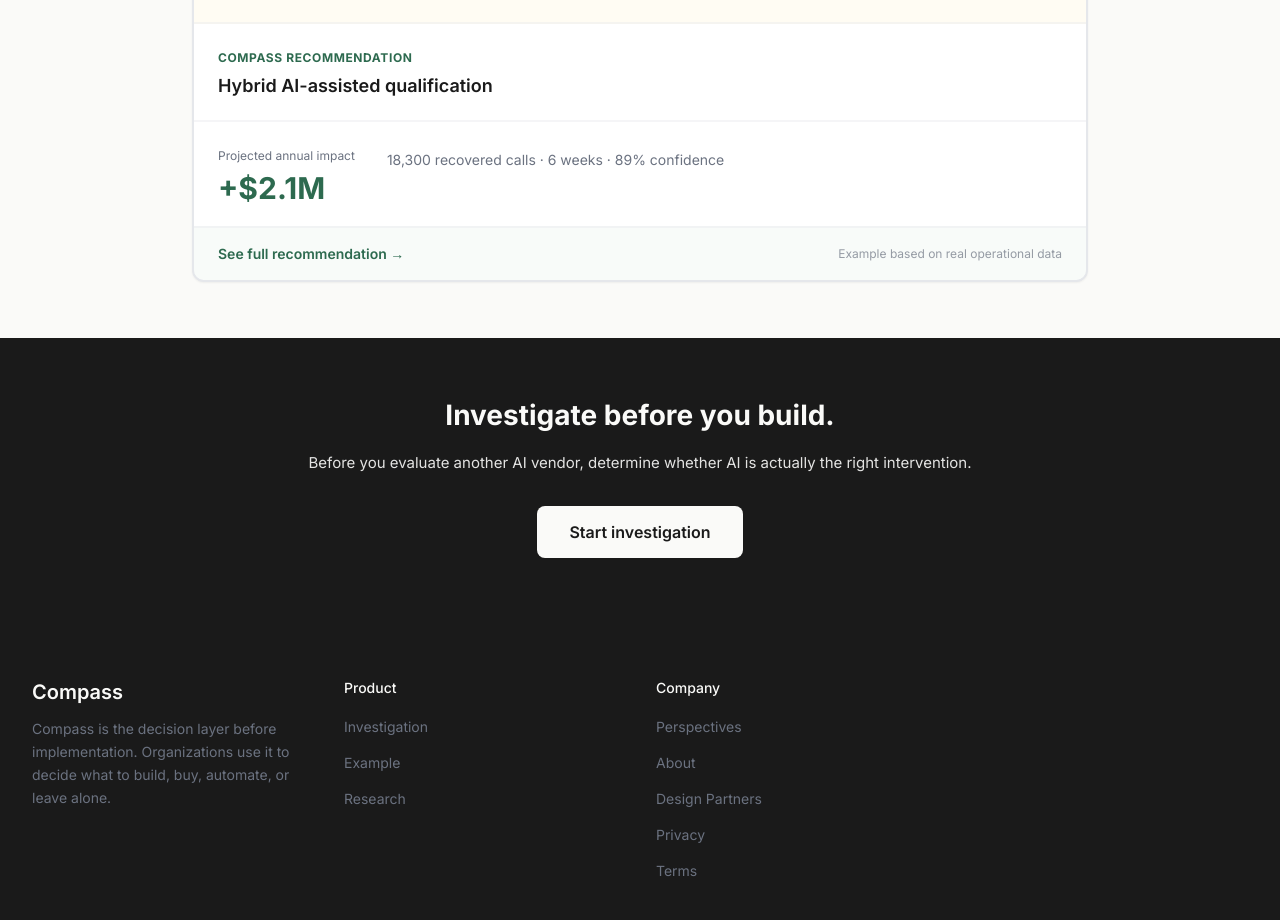
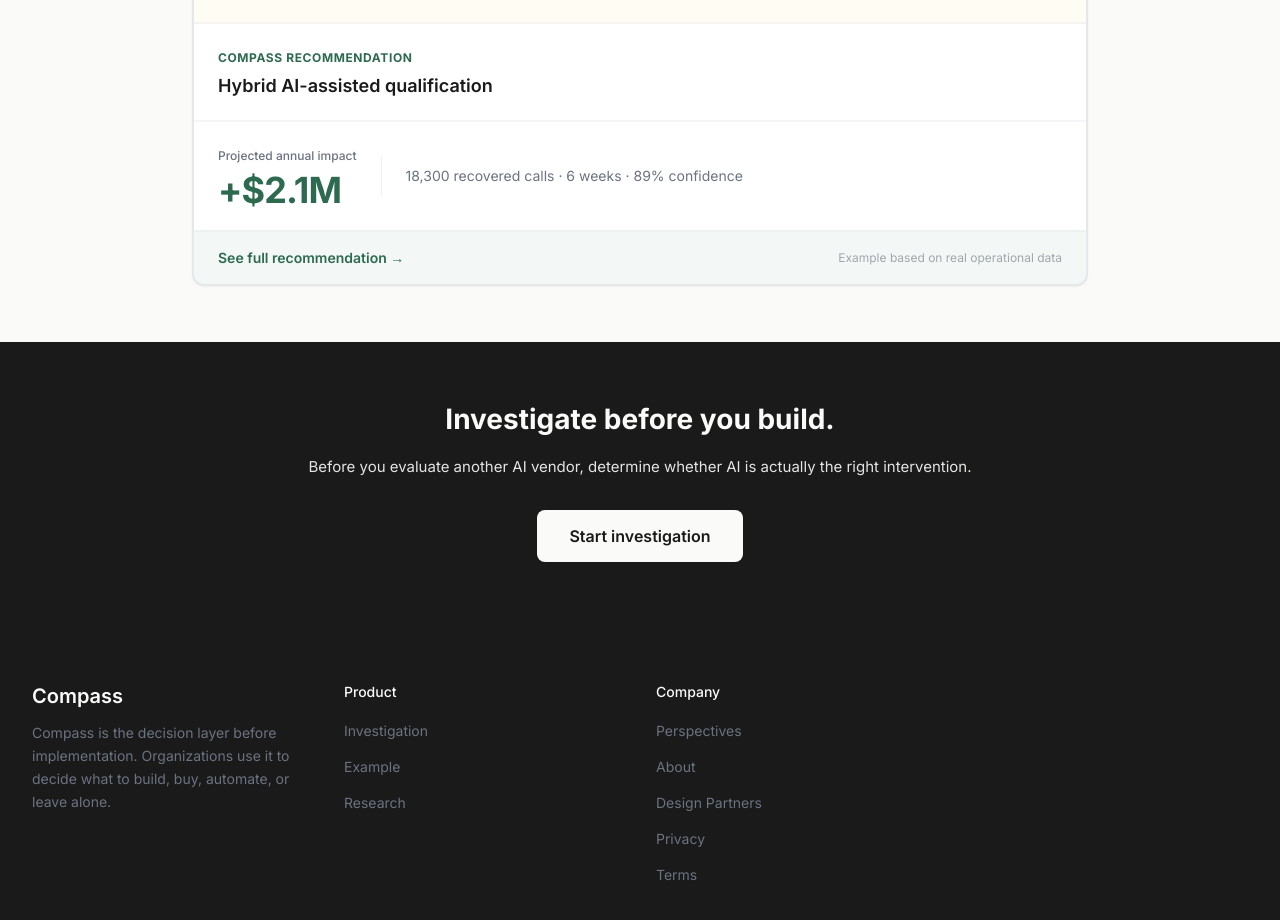
Before and after one commit to smithar106/Compass-Web, a Next.js app: page / in a window 1280 px wide. Shown: the part 1280-2200 px from the top of the page. Built offline with nearby package versions, Linux system fonts and the light colour scheme.

Commit message:
fix: sharper example section impact layout

```diff
--- a/src/app/page.tsx
+++ b/src/app/page.tsx
@@ -85,18 +85,19 @@
               <span className="text-xs font-bold text-forest uppercase tracking-wider">Compass recommendation</span>
               <p className="text-lg text-ink font-semibold mt-1">{site.example.recommendation}</p>
             </div>
-            <div className="px-6 py-5 flex flex-wrap gap-8">
+            <div className="px-6 py-5 flex items-center gap-6">
               <div>
-                <span className="text-xs text-stone">Projected annual impact</span>
-                <p className="text-3xl font-bold text-forest mt-1">{site.example.impact}</p>
+                <span className="text-xs text-stone font-medium">Projected annual impact</span>
+                <p className="text-4xl font-bold text-forest mt-1 tracking-tight">{site.example.impact}</p>
               </div>
-              <div className="text-sm text-stone mt-2">{site.example.detail}</div>
+              <div className="h-10 w-px bg-border/60 flex-shrink-0" />
+              <p className="text-sm text-stone leading-relaxed">{site.example.detail}</p>
             </div>
-            <div className="bg-mist/30 border-t-2 border-border/40 px-6 py-4 flex items-center justify-between">
+            <div className="bg-mist/50 border-t-2 border-border/40 px-6 py-4 flex items-center justify-between">
               <Link href="/assessment/results?example=true" className="text-sm text-forest font-semibold hover:text-leaf transition-colors">
                 {site.example.cta} &rarr;
               </Link>
-              <span className="text-xs text-stone/70">Example based on real operational data</span>
+              <span className="text-xs text-stone/60">Example based on real operational data</span>
             </div>
           </div>
         </div>
```
